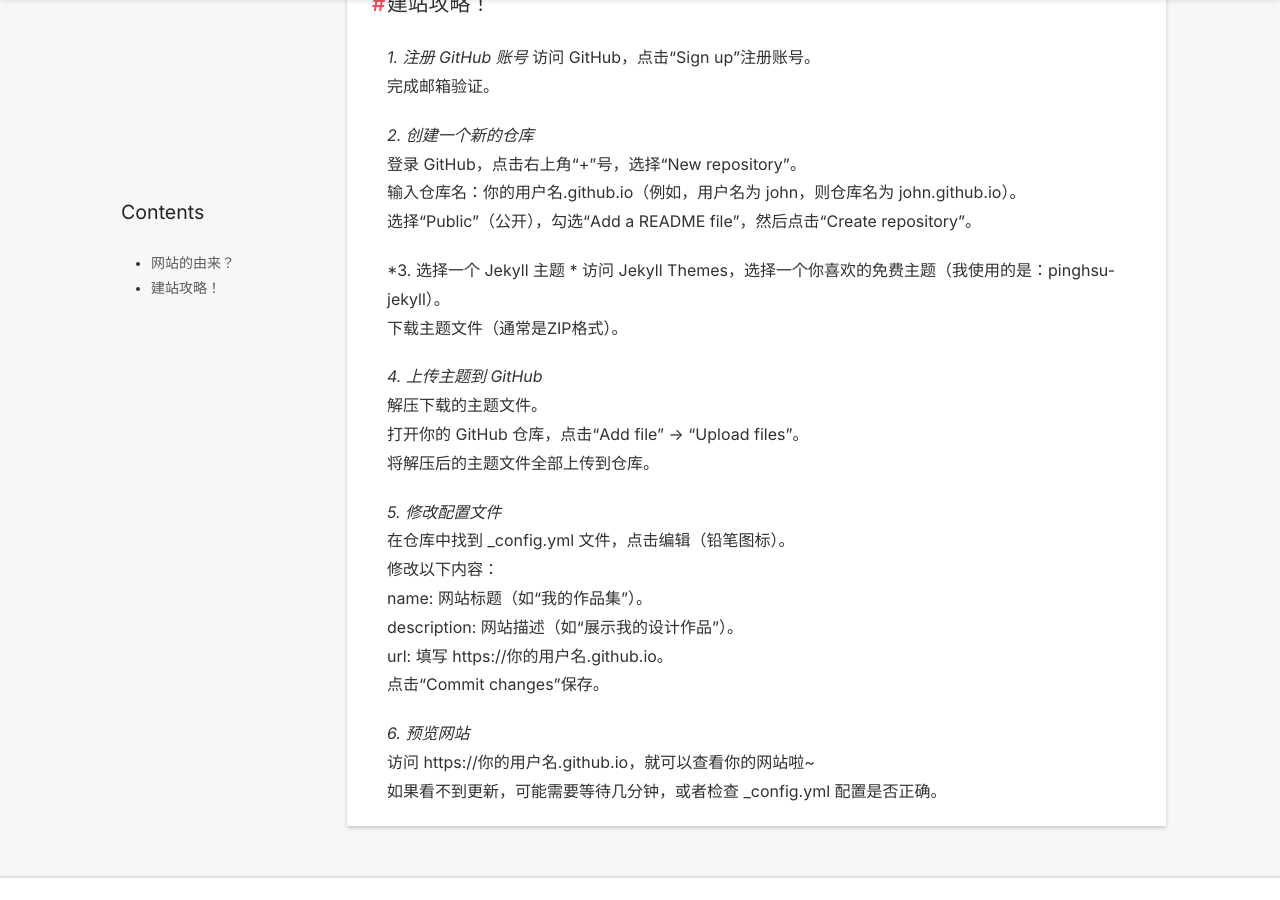
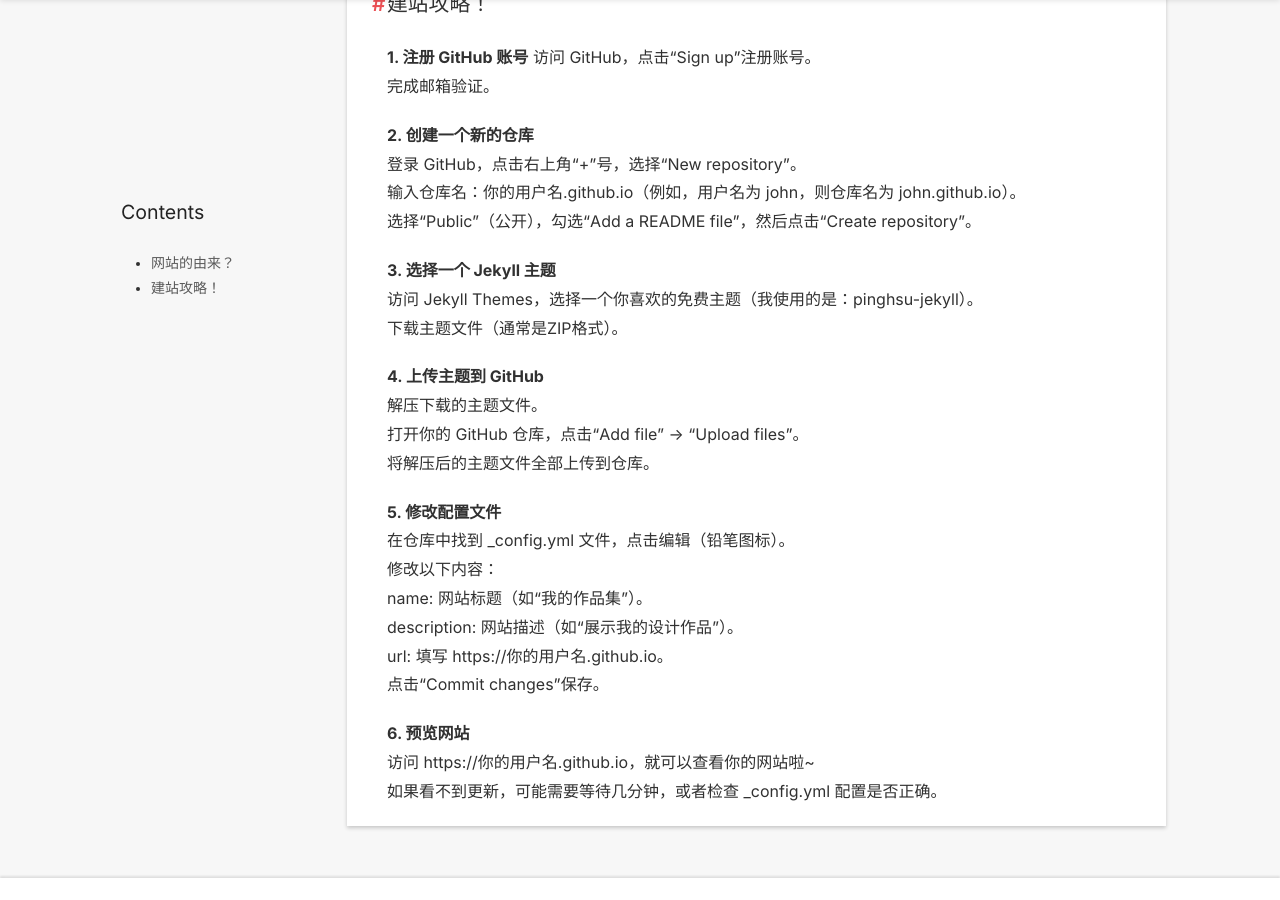
Before and after one commit to TinanaGOLD/TinanaGOLD.github.io, a Jekyll site: the page built from _posts/2025-02-17-start-post.md, in a window 1280 px wide and 900 px high, scrolled down 451 px. Built offline with Jekyll 4.4.1, drawn with Linux system fonts in a browser that asks for light colours; nearby versions of some CDN libraries; comment, search, counter and statistics services are not loaded.

```diff
--- a/_posts/2025-02-17-start-post.md
+++ b/_posts/2025-02-17-start-post.md
@@ -19,27 +19,28 @@ Tina有很多三分钟热度的爱好，比如说手绘、建模、写小说等
 作为一个Tina的随心所欲作品集
 于是去查了下免费且简单的建站方式“GitHub + Jekyll Themes” 于是就动手做了！
 
+
 ## 建站攻略！
 
-*1. 注册 GitHub 账号*
+**1. 注册 GitHub 账号**
 访问 GitHub，点击“Sign up”注册账号。
 完成邮箱验证。
 
-*2. 创建一个新的仓库*
+**2. 创建一个新的仓库**
 登录 GitHub，点击右上角“+”号，选择“New repository”。
 输入仓库名：你的用户名.github.io（例如，用户名为 john，则仓库名为 john.github.io）。
 选择“Public”（公开），勾选“Add a README file”，然后点击“Create repository”。
 
-*3. 选择一个 Jekyll 主题 *
+**3. 选择一个 Jekyll 主题**
 访问 Jekyll Themes，选择一个你喜欢的免费主题（我使用的是：pinghsu-jekyll）。
 下载主题文件（通常是ZIP格式）。
 
-*4. 上传主题到 GitHub*
+**4. 上传主题到 GitHub**
 解压下载的主题文件。
 打开你的 GitHub 仓库，点击“Add file” -> “Upload files”。
 将解压后的主题文件全部上传到仓库。
 
-*5. 修改配置文件*
+**5. 修改配置文件**
 在仓库中找到 _config.yml 文件，点击编辑（铅笔图标）。
 修改以下内容：
 name: 网站标题（如“我的作品集”）。
@@ -47,6 +48,6 @@ description: 网站描述（如“展示我的设计作品”）。
 url: 填写 https://你的用户名.github.io。
 点击“Commit changes”保存。
 
-*6. 预览网站*
+**6. 预览网站**
 访问 https://你的用户名.github.io，就可以查看你的网站啦~
 如果看不到更新，可能需要等待几分钟，或者检查 _config.yml 配置是否正确。
```
